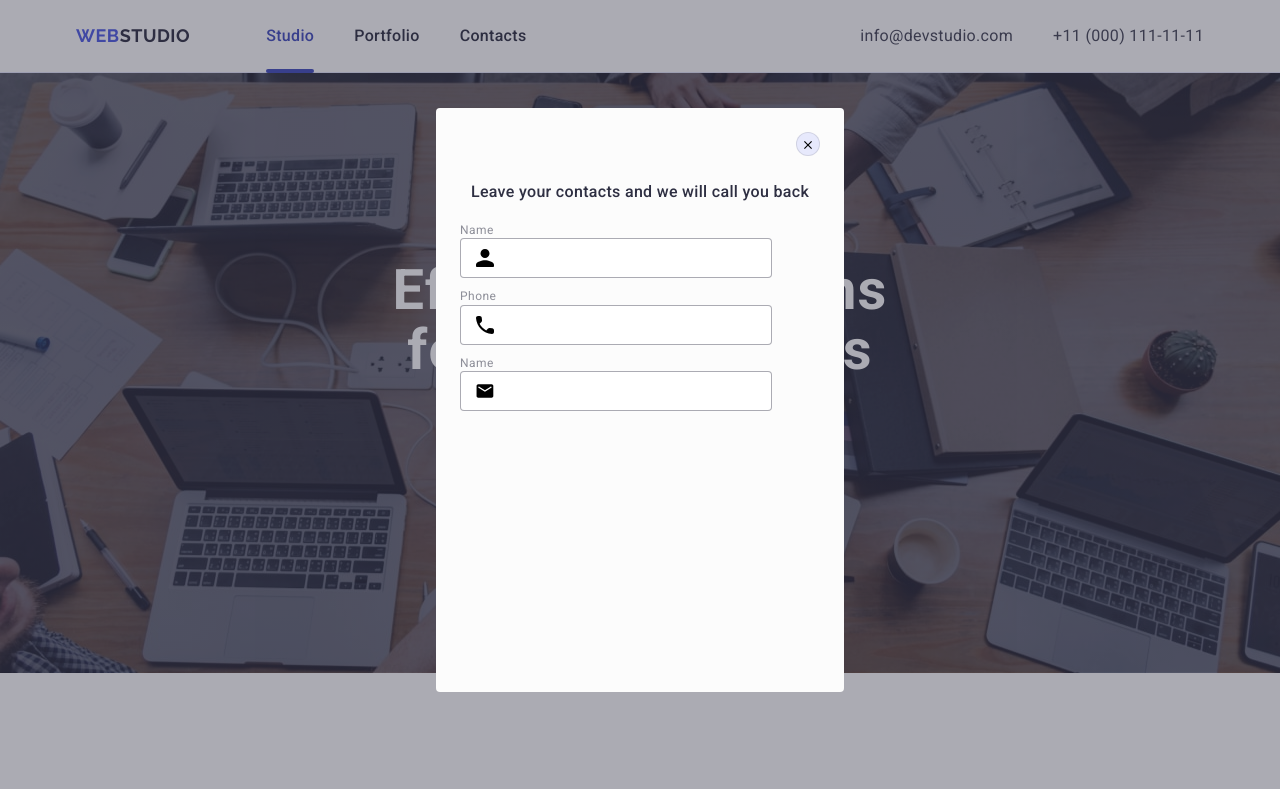
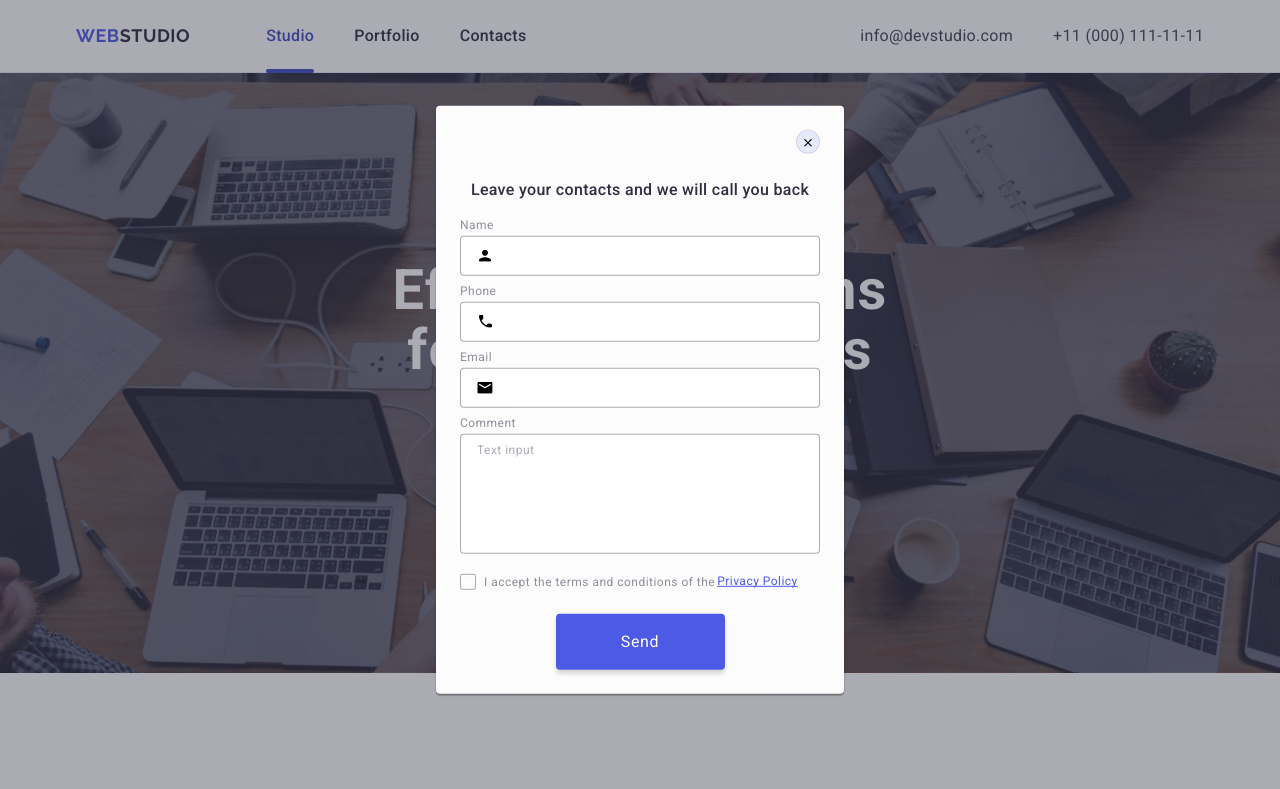
Before and after one commit to oleksiikorolenko/goit-markup-hw-05, a plain HTML site: page index.html in a window 1280 px wide. Shown: the top 789 px of the page. Drawn offline with nearby package versions, Linux system fonts and the light colour scheme.

Commit message:
third commit

```diff
--- a/css/styles.css
+++ b/css/styles.css
@@ -22,6 +22,11 @@ ul{
 
 img{
     display: block;
+}
+
+input,textarea,button{
+    font-family: inherit;
+
 }
 
 .header{
@@ -567,6 +572,7 @@ background-color: #31d0aa;
             text-align: left;
             padding-left: 24px;
             cursor: pointer;
+            transition: background-color 250ms cubic-bezier(0.4, 0, 0.2, 1);
             }
 .footer-button:hover,
 .footer-button:focus{
@@ -591,6 +597,7 @@ background-color: #31d0aa;
         padding-left: 16px;
         padding-right: 16px;
         color: #FFFFFF;
+        outline: transparent;
 
 
 }
@@ -640,7 +647,7 @@ transition: opacity 250ms cubic-bezier(0.4, 0, 0.2, 1), visibility 250ms cubic-b
     min-height: 584px;
     border-radius: 4px;
     background-color: #fcfcfc;
-    box-shadow: : 0 1px 1px 0 rgba(0, 0, 0, 0.14), 0 1px 3px 0 rgba(0, 0, 0, 0.12), 0 2px 1px 0 rgba(0, 0, 0, 0.2);
+    box-shadow: 0 1px 1px 0 rgba(0, 0, 0, 0.14), 0 1px 3px 0 rgba(0, 0, 0, 0.12), 0 2px 1px 0 rgba(0, 0, 0, 0.2);
 transition: transform 250ms cubic-bezier(0.4, 0, 0.2, 1);
 }
 
@@ -658,6 +665,7 @@ transition: transform 250ms cubic-bezier(0.4, 0, 0.2, 1);
     background-color: #E7E9FC;
     border: 1px solid rgba(0, 0, 0, 0.1);
 margin-bottom: 16px;
+transition: background-color 250ms cubic-bezier(0.4, 0, 0.2, 1), border 250ms cubic-bezier(0.4, 0, 0.2, 1);
 
 }
 
@@ -665,6 +673,10 @@ margin-bottom: 16px;
 .close-button:focus{
     border: none;
     background-color: #404bbf;
+}
+
+.close-icon{
+    transition: fill 250ms cubic-bezier(0.4, 0, 0.2, 1);
 }
 
 .close-button:hover .close-icon,
@@ -685,37 +697,172 @@ margin-bottom: 16px;
 }
 
 .modal-form{
-    display: flex;
+    /* display: flex;
     flex-direction: column;
     gap: 8px;
     max-width: 360px;
-    padding: 0 24px;
-    padding-bottom: 24px;
+
+    padding-bottom: 24px; */
+    margin: 0 auto;
+    max-width: 360px;
 
 }
 
+.form-div{
+    margin-bottom: 8px;
+}
+
 .form-label{
+    display: flex;
+        flex-direction: column;
         font-weight: 400;
         font-size: 12px;
         line-height: 1.16667;
         letter-spacing: 0.04em;
         color: #8e8f99;
+        margin-bottom: 4px;
 }
 .form-input{
     width: 100%;
     height: 40px;
     border-radius: 4px;
     border: 1px solid rgba(46, 47, 66, 0.4);
+padding: 0 11px;
+padding-left: 38px;
+outline: transparent;
+transition: border-color 250ms cubic-bezier(0.4, 0, 0.2, 1);
+
 }
 
-.input-container{
+.name-input-container{
     position: relative;
 }
 
 .user-icon{
     position: absolute;
-    width: 18px;
-    height: 24px;
-    top: 8px;
-    left: 16px;
+    top: 14px;
+    left: 19px;
+    transition: fill 250ms cubic-bezier(0.4, 0, 0.2, 1);
 }
+
+.tel-input-container{
+    position: relative;
+}
+
+.tel-icon{
+    position: absolute;
+    top: 13px;
+    left: 19px;
+    transition: fill 250ms cubic-bezier(0.4, 0, 0.2, 1);
+}
+
+.mail-input-container{
+    position: relative;
+}
+
+.mail-icon{
+    position: absolute;
+    top: 14px;
+    left: 17px;
+    transition: fill 250ms cubic-bezier(0.4, 0, 0.2, 1);
+}
+
+.form-input:focus{
+    border-color: #4D5AE5;
+}
+
+.form-input:focus + .user-icon,
+.form-input:focus+.tel-icon,
+.form-input:focus+.mail-icon{
+    fill: #4D5AE5;
+}
+
+.textarea-div{
+    margin-bottom: 16px;
+}
+
+.textarea{
+    border: 1px solid rgba(46, 47, 66, 0.4);
+        border-radius: 4px;
+        width: 100%;
+        height: 120px;
+        resize: none;
+        padding: 8px 16px;
+
+            outline: transparent;
+}
+
+.textarea::placeholder{
+    font-weight: 400;
+        font-size: 12px;
+        line-height: 1.16667;
+        letter-spacing: 0.04em;
+color: rgba(46, 47, 66, 0.4);
+}
+
+.textarea:focus{
+    border-color: #4D5AE5
+}
+
+.checkbox-label{
+   flex-direction: row;
+    align-items: center;
+    margin-bottom: 24px;
+}
+
+.policy-link{
+    margin-left: 2px;
+    line-height: 1.33333;
+        text-decoration: underline;
+        text-decoration-skip-ink: none;
+        color: #4d5ae5;
+}
+
+.modal-button{
+
+ font-size: 16px;
+        line-height: 1.5;
+        letter-spacing: 0.04em;
+        text-align: center;
+        color: #fff;
+    border-radius: 4px;
+        padding: 16px 32px;
+        width: 169px;
+        height: 56px;
+        box-shadow: 0 4px 4px 0 rgba(0, 0, 0, 0.15);
+            background: #4d5ae5;
+            border: none;
+            cursor: pointer;
+            display: block;
+            margin: 0 auto;
+            transition: background-color 250ms cubic-bezier(0.4, 0, 0.2, 1);
+margin-bottom: 24px;
+        }
+
+.modal-button:hover,
+.modal-button:focus {
+    background-color: #404BBF;
+
+}
+
+.checkbox-span{
+    width: 16px;
+    height: 16px;
+    border-radius: 2px;
+        border: 1px solid rgba(46, 47, 66, 0.4);
+        margin-right: 8px;
+        display: flex;
+        justify-content: center;
+        align-items: center;
+        transition: background-color 250ms cubic-bezier(0.4, 0, 0.2, 1), border 250ms cubic-bezier(0.4, 0, 0.2, 1);
+
+}
+
+.modal-checkbox:checked + .checkbox-label> .checkbox-span{
+    background-color: #404BBF;
+    border: none;
+}
+
+.check-icon{
+    fill: #FFFFFF;
+}
--- a/index.html
+++ b/index.html
@@ -462,12 +462,12 @@
         <div class="footer-input">
           <p class="input-header">Subscribe</p>
           <form class="footer-form" name="subscribe-form">
-            <label for="usermail"
+            <label for="footer-usermail"
               ><input
                 class="input-mail"
                 type="email"
                 name="usermail"
-                id="usermail"
+                id="footer-usermail"
                 placeholder="E-mail"
             /></label>
 
@@ -482,7 +482,7 @@
     </footer>
     <div class="backdrop is-open">
       <div class="modal">
-        <button class="close-button">
+        <button type="button" class="close-button">
           <svg class="close-icon" width="8" height="8">
             <use href="./images/icons.svg#icon-close"></use>
           </svg>
@@ -491,9 +491,9 @@
           Leave your contacts and we will call you back
         </p>
         <form class="modal-form">
-          <div class="name-div">
+          <div class="form-div">
             <label class="form-label" for="username">Name</label>
-            <div class="input-container">
+            <div class="name-input-container">
               <input
                 type="text"
                 class="form-input"
@@ -505,34 +505,58 @@
               </svg>
             </div>
           </div>
-          <div class="tel-div">
+          <div class="form-div">
             <label class="form-label" for="usertel">Phone</label>
-            <div class="input-container">
+            <div class="tel-input-container">
               <input
                 type="tel"
                 class="form-input"
                 name="usertel"
                 id="usertel"
               />
-              <svg class="user-icon" width="13" height="13">
+              <svg class="tel-icon" width="13" height="13">
                 <use href="./images/icons.svg#icon-phone"></use>
               </svg>
             </div>
           </div>
-          <div class="mail-div">
-            <label class="form-label" for="usermail">Name</label>
-            <div class="input-container">
+          <div class="form-div">
+            <label class="form-label" for="usermail">Email</label>
+            <div class="mail-input-container">
               <input
                 type="email"
                 class="form-input"
                 name="usermail"
                 id="usermail"
               />
-              <svg class="user-icon" width="16" height="12">
+              <svg class="mail-icon" width="16" height="12">
                 <use href="./images/icons.svg#icon-envelop"></use>
               </svg>
             </div>
           </div>
+          <div class="textarea-div">
+            <label class="form-label">Comment</label
+            ><textarea
+              name="comment"
+              class="textarea"
+              placeholder="Text input"
+            ></textarea>
+          </div>
+          <div>
+            <input
+              type="checkbox"
+              class="modal-checkbox visually-hidden"
+              name="accept"
+              id="accept"
+              value="true"
+            /><label for="accept" class="form-label checkbox-label"
+              ><span class="checkbox-span"
+                ><svg class="check-icon" width="10" height="8">
+                  <use href="./images/icons.svg#icon-check"></use></svg></span
+              >I accept the terms and conditions of the
+              <a class="policy-link" href="">Privacy Policy</a>
+            </label>
+          </div>
+          <button type="submit" class="modal-button">Send</button>
         </form>
       </div>
     </div>
```
